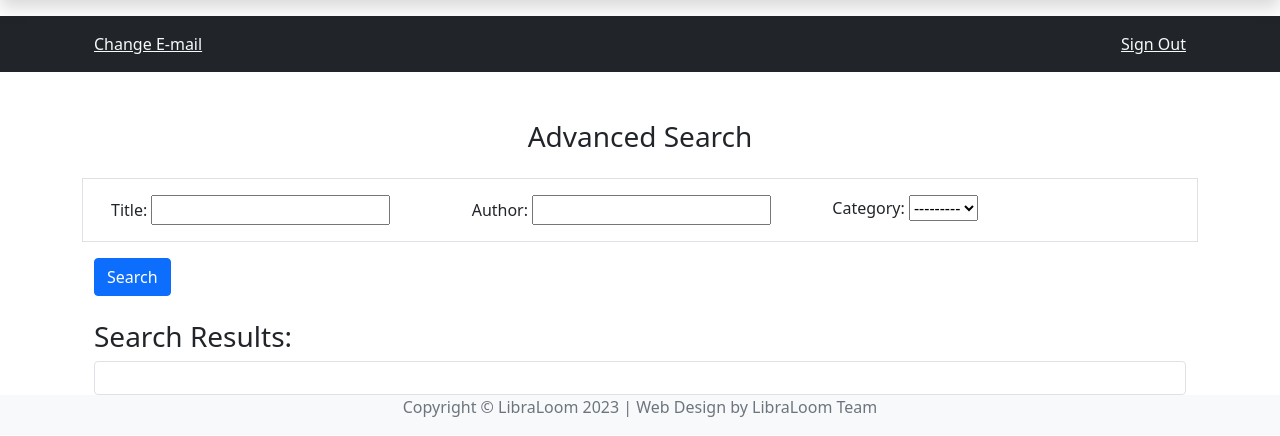
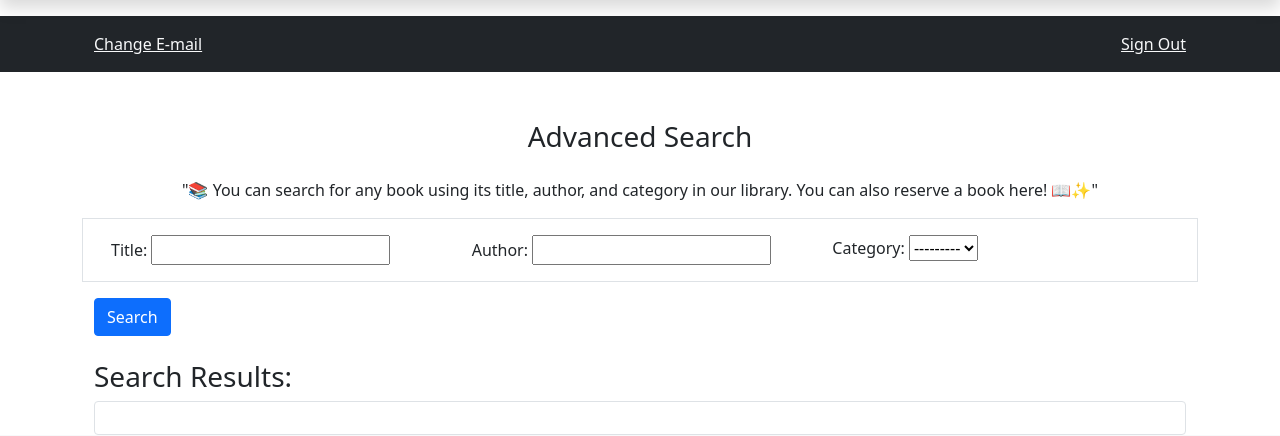
Before and after one commit to chamith-Hemisara/LibraLoom_new, a Django app: page /LibraLoom/advance-search/ in a window 1280 px wide. Shown: the part 56-492 px from the top of the page. Run offline with Django 4.2, Linux system fonts and the light colour scheme; the visitor is signed in with stand-in values (Sample User, id 1); data that the repository does not hold is empty; some libraries are stand-ins or nearby versions.

Commit message:
updated advance search

```diff
--- a/LibraLoom/templates/LibraLoom/advance_search.html
+++ b/LibraLoom/templates/LibraLoom/advance_search.html
@@ -11,6 +11,7 @@
 
 <div class="container mt-5">
     <h3 class="text-center mb-4">Advanced Search</h3>
+    <p class="text-center">"📚 You can search for any book using its title, author, and category in our library. You can also reserve a book here! 📖✨"</p>
     <form method="post" class="form">
         {% csrf_token %}
         <div class="row border p-3">
```
